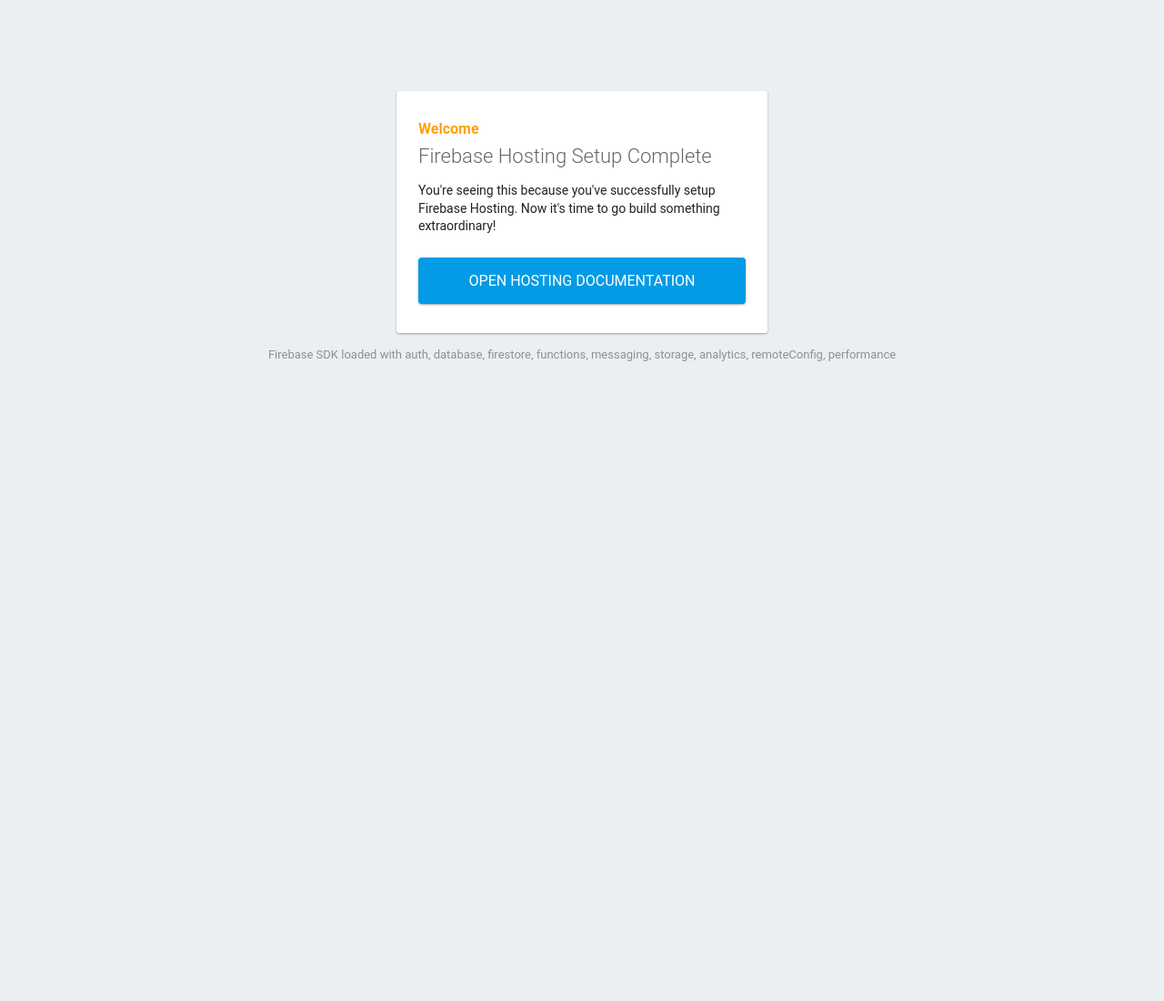
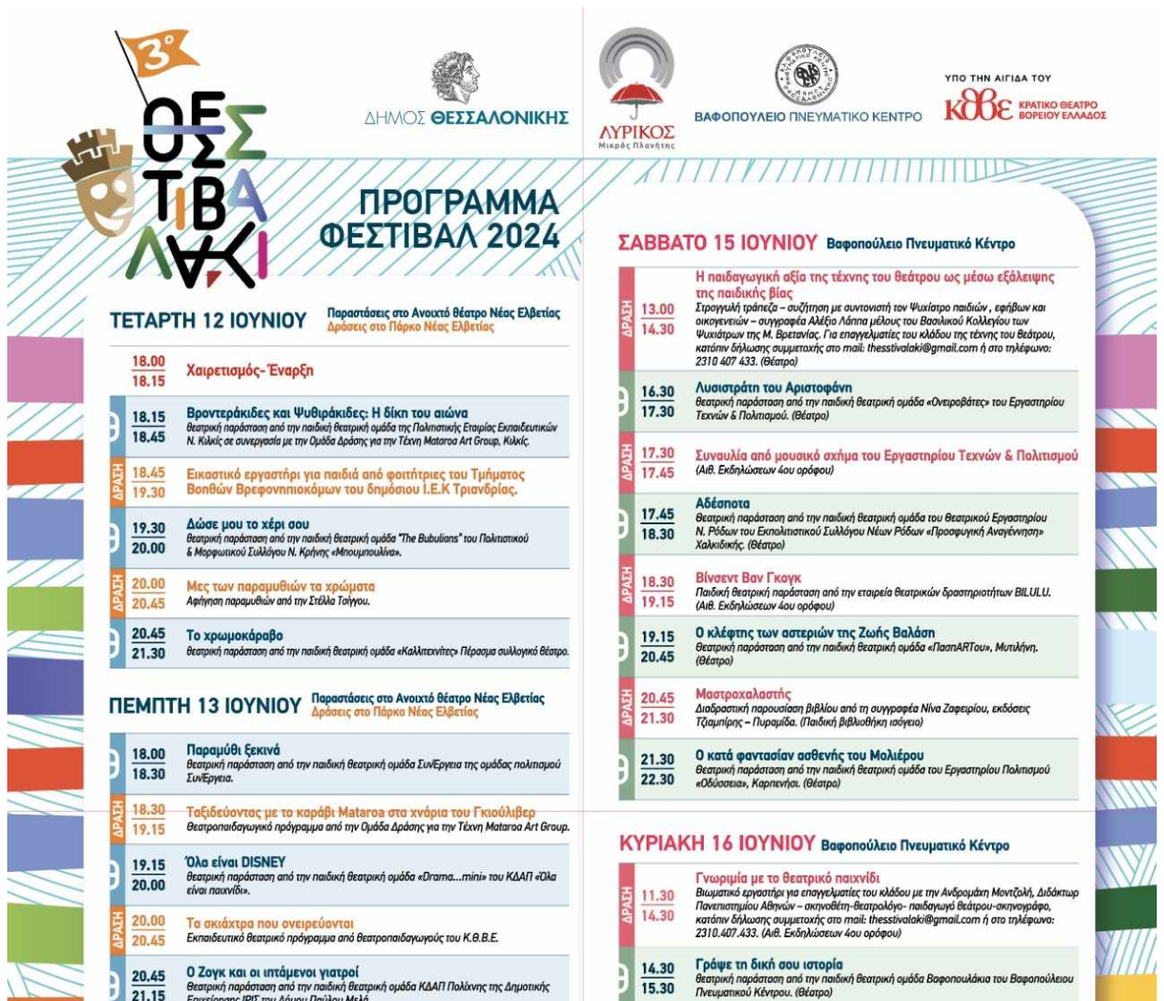
Before and after one commit to Pr301/thesstivalaki, a plain HTML site: page public/index.html in a window 1280 px wide. Shown: the top 1100 px of the page at 91% size. Before the commit the page ends 800 px from the top, so only its background shows below. Drawn offline with Linux system fonts and the light colour scheme; some packages are replaced by stand-ins of ours.

Commit message:
changed firebase project and made image full width

```diff
--- a/public/index.html
+++ b/public/index.html
@@ -1,89 +1,13 @@
-<!DOCTYPE html>
 <html>
-  <head>
-    <meta charset="utf-8">
-    <meta name="viewport" content="width=device-width, initial-scale=1">
-    <title>Welcome to Firebase Hosting</title>
+	<head>
+		<style>
+			.full-width {
+				width: 100%;
+			}
+		</style>
+		</head>
 
-    <!-- update the version number as needed -->
-    <script defer src="/__/firebase/10.12.2/firebase-app-compat.js"></script>
-    <!-- include only the Firebase features as you need -->
-    <script defer src="/__/firebase/10.12.2/firebase-auth-compat.js"></script>
-    <script defer src="/__/firebase/10.12.2/firebase-database-compat.js"></script>
-    <script defer src="/__/firebase/10.12.2/firebase-firestore-compat.js"></script>
-    <script defer src="/__/firebase/10.12.2/firebase-functions-compat.js"></script>
-    <script defer src="/__/firebase/10.12.2/firebase-messaging-compat.js"></script>
-    <script defer src="/__/firebase/10.12.2/firebase-storage-compat.js"></script>
-    <script defer src="/__/firebase/10.12.2/firebase-analytics-compat.js"></script>
-    <script defer src="/__/firebase/10.12.2/firebase-remote-config-compat.js"></script>
-    <script defer src="/__/firebase/10.12.2/firebase-performance-compat.js"></script>
-    <!--
-      initialize the SDK after all desired features are loaded, set useEmulator to false
-      to avoid connecting the SDK to running emulators.
-    -->
-    <script defer src="/__/firebase/init.js?useEmulator=true"></script>
-
-    <style media="screen">
-      body { background: #ECEFF1; color: rgba(0,0,0,0.87); font-family: Roboto, Helvetica, Arial, sans-serif; margin: 0; padding: 0; }
-      #message { background: white; max-width: 360px; margin: 100px auto 16px; padding: 32px 24px; border-radius: 3px; }
-      #message h2 { color: #ffa100; font-weight: bold; font-size: 16px; margin: 0 0 8px; }
-      #message h1 { font-size: 22px; font-weight: 300; color: rgba(0,0,0,0.6); margin: 0 0 16px;}
-      #message p { line-height: 140%; margin: 16px 0 24px; font-size: 14px; }
-      #message a { display: block; text-align: center; background: #039be5; text-transform: uppercase; text-decoration: none; color: white; padding: 16px; border-radius: 4px; }
-      #message, #message a { box-shadow: 0 1px 3px rgba(0,0,0,0.12), 0 1px 2px rgba(0,0,0,0.24); }
-      #load { color: rgba(0,0,0,0.4); text-align: center; font-size: 13px; }
-      @media (max-width: 600px) {
-        body, #message { margin-top: 0; background: white; box-shadow: none; }
-        body { border-top: 16px solid #ffa100; }
-      }
-    </style>
-  </head>
-  <body>
-    <div id="message">
-      <h2>Welcome</h2>
-      <h1>Firebase Hosting Setup Complete</h1>
-      <p>You're seeing this because you've successfully setup Firebase Hosting. Now it's time to go build something extraordinary!</p>
-      <a target="_blank" href="https://firebase.google.com/docs/hosting/">Open Hosting Documentation</a>
-    </div>
-    <p id="load">Firebase SDK Loading&hellip;</p>
-
-    <script>
-      document.addEventListener('DOMContentLoaded', function() {
-        const loadEl = document.querySelector('#load');
-        // // 🔥🔥🔥🔥🔥🔥🔥🔥🔥🔥🔥🔥🔥🔥🔥🔥🔥🔥🔥🔥🔥🔥🔥🔥🔥🔥🔥🔥🔥🔥🔥
-        // // The Firebase SDK is initialized and available here!
-        //
-        // firebase.auth().onAuthStateChanged(user => { });
-        // firebase.database().ref('/path/to/ref').on('value', snapshot => { });
-        // firebase.firestore().doc('/foo/bar').get().then(() => { });
-        // firebase.functions().httpsCallable('yourFunction')().then(() => { });
-        // firebase.messaging().requestPermission().then(() => { });
-        // firebase.storage().ref('/path/to/ref').getDownloadURL().then(() => { });
-        // firebase.analytics(); // call to activate
-        // firebase.analytics().logEvent('tutorial_completed');
-        // firebase.performance(); // call to activate
-        //
-        // // 🔥🔥🔥🔥🔥🔥🔥🔥🔥🔥🔥🔥🔥🔥🔥🔥🔥🔥🔥🔥🔥🔥🔥🔥🔥🔥🔥🔥🔥🔥🔥
-
-        try {
-          let app = firebase.app();
-          let features = [
-            'auth',
-            'database',
-            'firestore',
-            'functions',
-            'messaging',
-            'storage',
-            'analytics',
-            'remoteConfig',
-            'performance',
-          ].filter(feature => typeof app[feature] === 'function');
-          loadEl.textContent = `Firebase SDK loaded with ${features.join(', ')}`;
-        } catch (e) {
-          console.error(e);
-          loadEl.textContent = 'Error loading the Firebase SDK, check the console.';
-        }
-      });
-    </script>
-  </body>
+		<body>
+		<img class="full-width" src="img/programma.jpeg" />
+		</body>
 </html>
```
Also changed, not shown: index.html (deleted, +0 -7 lines), public/img/programma.jpeg (renamed from img/programma.jpeg), 3 other files.
